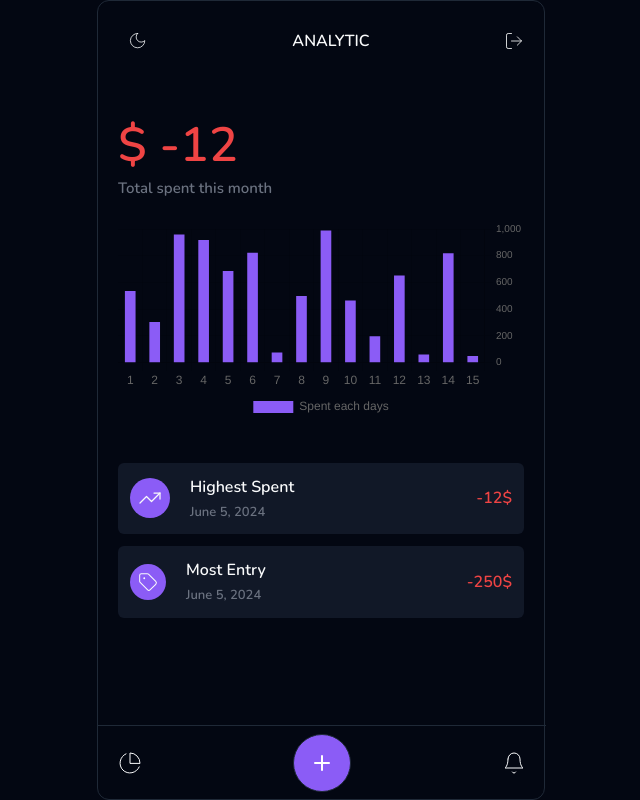
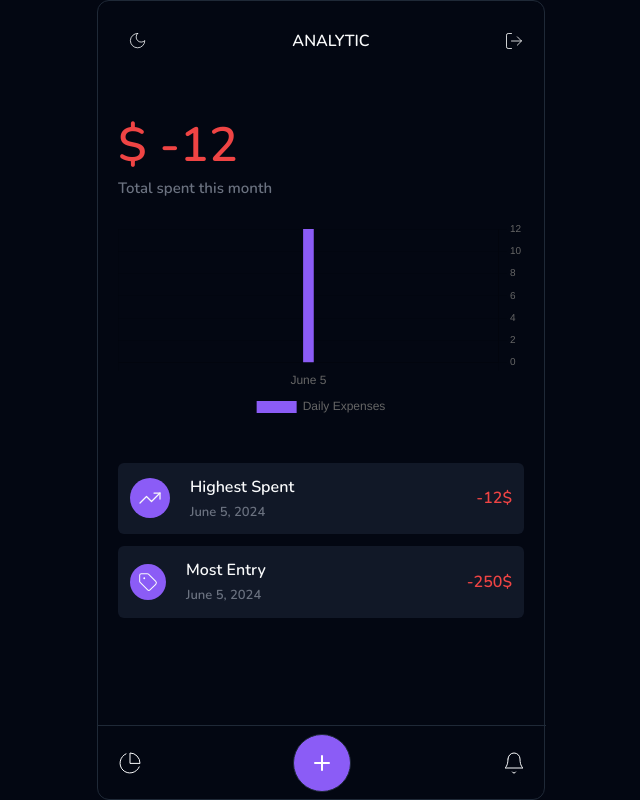
Before and after one commit to sohunz/daily-expense-tracker, a React (Vite) app: page /analytic in a window 1280 px wide. Shown: the whole page, without its empty margins (319-959 px from the left). Built offline with nearby package versions, Linux system fonts and the light colour scheme.

Commit message:
setup chart bar

```diff
--- /dev/null
+++ b/src/chart/ChartData.tsx
@@ -0,0 +1,69 @@
+import { Bar } from "react-chartjs-2";
+import { useAddExpense } from "@/store/store.ts";
+import { convertShortDate } from "../utils/formatDate.ts";
+import {
+    Chart as ChartJS,
+    CategoryScale,
+    LinearScale,
+    BarElement,
+    Title,
+    Tooltip,
+    Legend,
+} from "chart.js";
+
+ChartJS.register(
+    CategoryScale,
+    LinearScale,
+    BarElement,
+    Title,
+    Tooltip,
+    Legend
+);
+const options: any = {
+    responsive: true,
+    plugins: {
+        legend: {
+            position: "bottom" as const,
+        },
+    },
+    scales: {
+        y: {
+            position: "right",
+            ticks: {
+                font: {
+                    size: 10,
+                },
+            },
+        },
+    },
+};
+
+const ChartData = () => {
+    const { expense } = useAddExpense((state) => state);
+
+    const aggregatedData = expense.reduce((acc: any, point) => {
+        const date = new Date(point.created).toLocaleDateString("en-US");
+        const convertData = convertShortDate(date);
+        if (!acc[convertData]) {
+            acc[convertData] = 0;
+        }
+        acc[convertData] += point.value;
+        return acc;
+    }, {});
+
+    const labels = Object.keys(aggregatedData);
+    const data = {
+        labels: labels,
+        datasets: [
+            {
+                label: "Daily Expenses",
+                backgroundColor: "#8B5CF6",
+                barThickness: 10,
+                data: labels.map((date) => aggregatedData[date]),
+            },
+        ],
+    };
+    return <Bar options={options} data={data} />;
+};
+
+export default ChartData;
--- a/src/pages/Analytic.tsx
+++ b/src/pages/Analytic.tsx
@@ -1,64 +1,7 @@
-import {
-    Chart as ChartJS,
-    CategoryScale,
-    LinearScale,
-    BarElement,
-    Title,
-    Tooltip,
-    Legend,
-} from "chart.js";
-import { Bar } from "react-chartjs-2";
-import { faker } from "@faker-js/faker";
 import { TrendingUp, Tag } from "lucide-react";
 import { useAddExpense } from "@/store/store.ts";
 import { convertDate } from "../utils/formatDate.ts";
-
-ChartJS.register(
-    CategoryScale,
-    LinearScale,
-    BarElement,
-    Title,
-    Tooltip,
-    Legend
-);
-
-export const options: any = {
-    responsive: true,
-    plugins: {
-        legend: {
-            position: "bottom" as const,
-        },
-    },
-    scales: {
-        y: {
-            position: "right",
-            ticks: {
-                font: {
-                    size: 10,
-                },
-            },
-        },
-    },
-};
-
-const labels = [];
-for (let day = 1; day <= 15; day++) {
-    labels.push(day);
-}
-
-export const data = {
-    labels,
-    datasets: [
-        {
-            label: "Spent each days",
-            data: labels.map(() =>
-                faker.datatype.number({ min: 0, max: 1000 })
-            ),
-            backgroundColor: "#8B5CF6",
-            barThickness: 10,
-        },
-    ],
-};
+import ChartData from "@/chart/ChartData.tsx";
 
 const Analytic = () => {
     const { expense } = useAddExpense((state) => state);
@@ -71,11 +14,8 @@ const Analytic = () => {
 
     // get the highest expense
     const highestExpense = Math.max(...expense.map((obj) => obj.value));
-    const maxScoreObject = expense.find((obj) => obj.value === highestExpense);
-    console.log(maxScoreObject);
 
     const date = new Date();
-
     return (
         <div className=" px-5 mt-10">
             <p className="flex flex-col gap-2 mb-5">
@@ -86,7 +26,7 @@ const Analytic = () => {
                     Total spent this month
                 </span>
             </p>
-            <Bar options={options} data={data} />
+            <ChartData />
             <div className="w-full space-y-3 mt-10">
                 <div className="w-full flex justify-between items-center bg-gray-900 p-3 rounded-md">
                     <div className="flex items-center gap-5">
--- a/src/utils/formatDate.ts
+++ b/src/utils/formatDate.ts
@@ -3,3 +3,8 @@ export const convertDate = (dateString: Date) => {
     const options: any = { year: "numeric", month: "long", day: "numeric" };
     return date.toLocaleDateString("en-US", options);
 };
+export const convertShortDate = (dateString: string) => {
+    const date = new Date(dateString);
+    const options: any = { month: "long", day: "numeric" };
+    return date.toLocaleDateString("en-US", options);
+};
```
